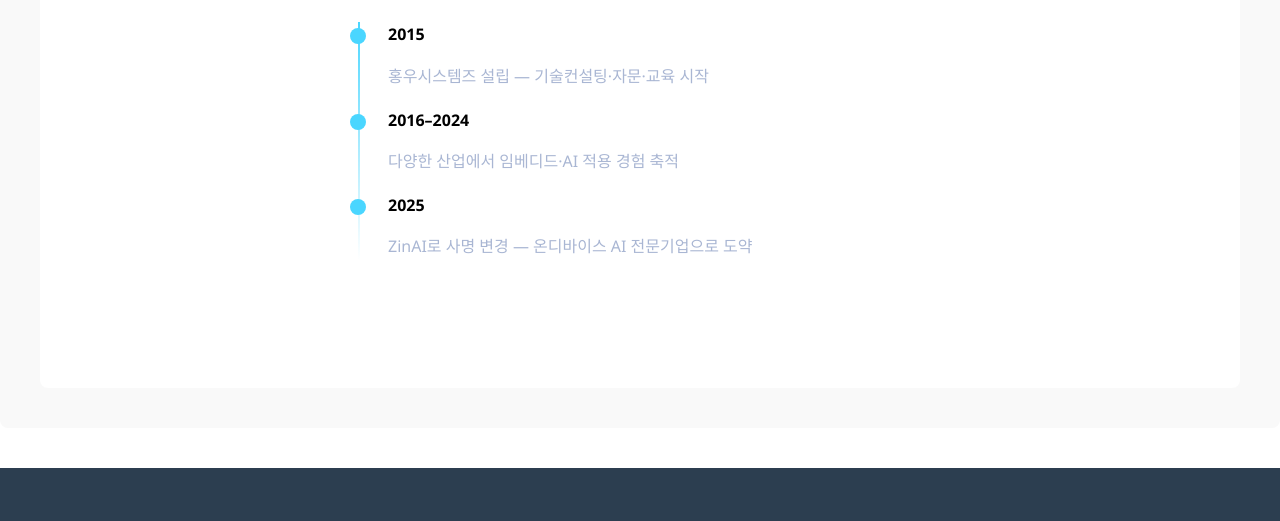
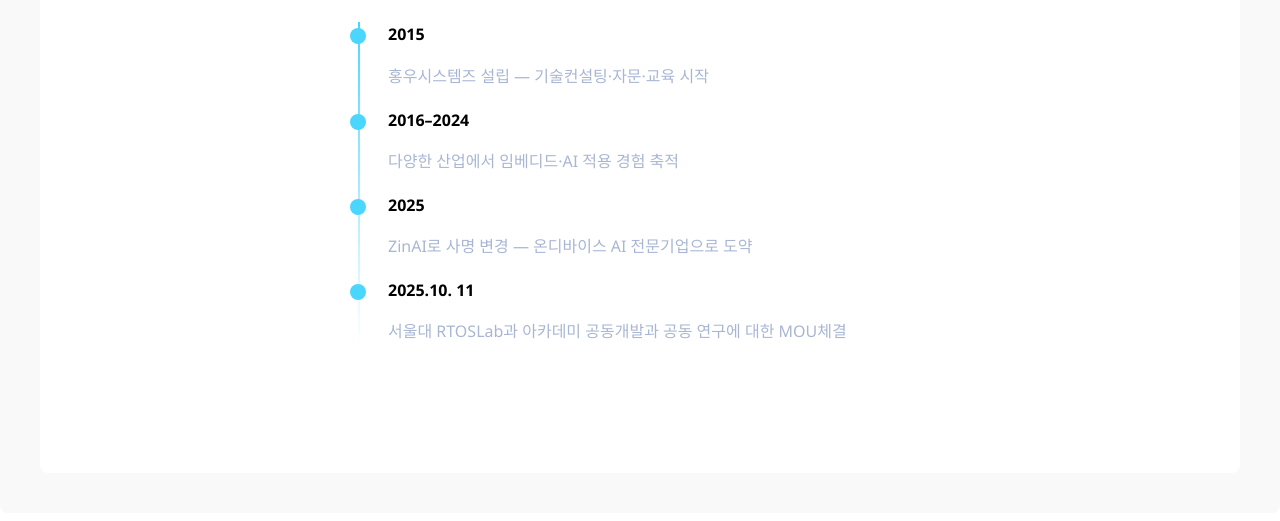
Before and after one commit to zinaitech/zinai-io, a plain HTML site: page company.html in a window 1280 px wide. Shown: the part 798-1319 px from the top of the page. Drawn offline with Linux system fonts and the light colour scheme.

Commit message:
Add files via upload

```diff
--- a/company.html
+++ b/company.html
@@ -329,6 +329,7 @@
 						<div class="t-item"><h4>2015</h4><p class="muted">홍우시스템즈 설립 — 기술컨설팅·자문·교육 시작</p></div>
 				        <div class="t-item"><h4>2016–2024</h4><p class="muted">다양한 산업에서 임베디드·AI 적용 경험 축적</p></div>
 			            <div class="t-item"><h4>2025</h4><p class="muted">ZinAI로 사명 변경 — 온디바이스 AI 전문기업으로 도약</p></div>
+						<div class="t-item"><h4>2025.10. 11</h4><p class="muted">서울대 RTOSLab과 아카데미 공동개발과 공동 연구에 대한 MOU체결</div>
 			        </div>
 			     </div>
 			 </section>
```
